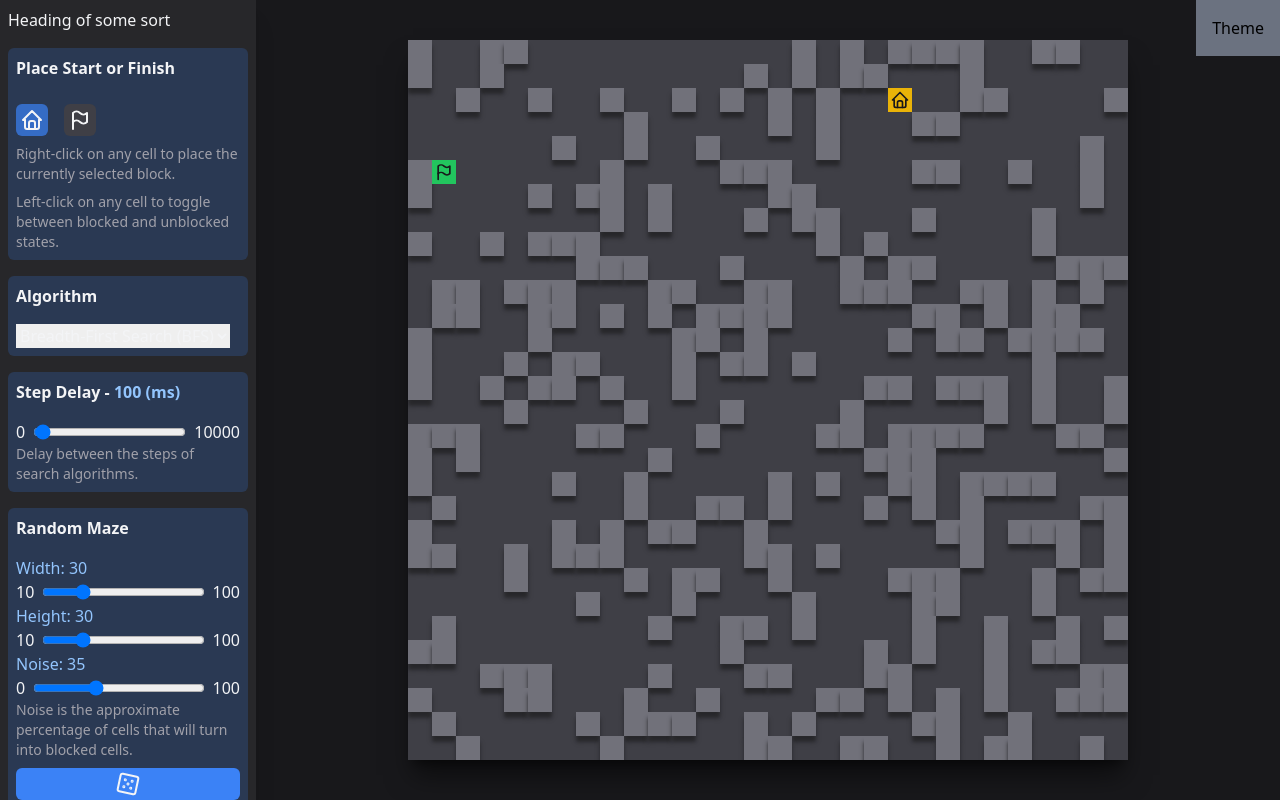
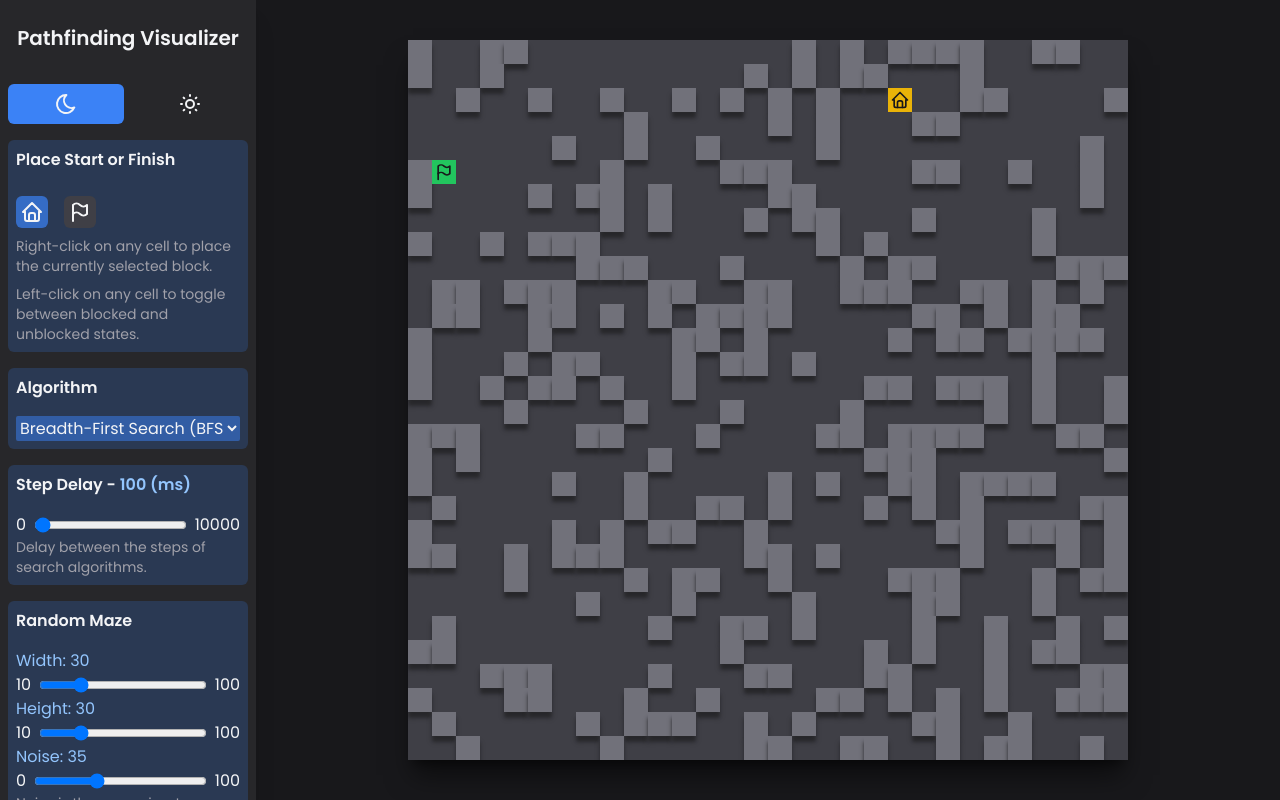
Before and after one commit to viconx98/path_finder_viz, a React (Vite) app: page / in a window 1280 px wide. Built offline with nearby package versions, Linux system fonts and the light colour scheme.

Commit message:
Fit and finish changes + Added Poppins Fonts + Added Debug view + Added Animation for found path + Disable controls when algorithm is running

```diff
--- a/src/App.tsx
+++ b/src/App.tsx
@@ -9,9 +9,7 @@ function App() {
 
   return (
     <div className={currentTheme === "dark" ? "dark" : "light"}>
-      <button className="fixed right-0 p-4 bg-gray-500" onClick={() => dispatch(setCurrentTheme(currentTheme === "dark" ? "light" : "dark"))}>Theme</button>
-
-      <main className="w-full min-h-screen bg-gray-200 dark:bg-zinc-900 text-zinc-900 dark:text-gray-100">
+      <main className="w-full min-h-screen font-poppins bg-gray-200 dark:bg-zinc-900 text-zinc-900 dark:text-gray-100">
         <VisualizerPage/>
       </main>
     </div>
--- /dev/null
+++ b/src/components/Cell/Cell.css
@@ -0,0 +1,17 @@
+.path {
+    animation: highlight-path 4s ease infinite;
+}
+
+@keyframes highlight-path {
+    0% {
+        /* transform: scale(1); */
+    }
+    50% {
+        /* transform: scale(0.8); */
+        background-color: #22c55e;
+        transform: scale(0.8);
+    }
+    100% {
+        /* transform: scale(1); */
+    }
+}
--- a/src/components/Sidebar.tsx
+++ b/src/components/Sidebar.tsx
@@ -1,15 +1,17 @@
 import { useAppDispatch, useAppSelector } from "../hooks/redux"
-import { TbHome, TbFlag, TbDice5 } from "react-icons/tb"
+import { TbHome, TbFlag, TbDice5, TbSun, TbMoon } from "react-icons/tb"
 import classNames from "classnames"
 import React, { useEffect, useRef } from "react"
-import { initializeMaze, performReset, runAlgorithmLoop, setControls, setIsInitializationComplete, setupAlgorithmLoop } from "../slices/visualizerSlice"
+import { initializeMaze, performReset, runAlgorithmLoop, setControls, setIsInitializationComplete, setShouldDisableControls, setupAlgorithmLoop } from "../slices/visualizerSlice"
 import Button from "./Button"
 import * as _ from "lodash"
+import { setCurrentTheme } from "../slices/uiSlice"
 
 // TODO: Major refactoring
 const Sidebar = () => {
     const dispatch = useAppDispatch()
     const { controls, algorithmStatus, shouldDisableControls } = useAppSelector(state => state.visualizer)
+    const { currentTheme } = useAppSelector(state => state.ui)
     const intervalRef = useRef<number | null>(null)
 
     useEffect(() => {
@@ -22,6 +24,7 @@ const Sidebar = () => {
 
     const handleRunClick = () => {
         if (algorithmStatus !== "stopped") return
+        if (shouldDisableControls) return
 
         dispatch(setupAlgorithmLoop())
 
@@ -31,14 +34,17 @@ const Sidebar = () => {
     }
 
     const handleAlgorithmChange = (event: React.ChangeEvent<HTMLSelectElement>) => {
+        if (shouldDisableControls) return
         dispatch(setControls({ ...controls, currentAlgorithm: (event.target.value as any) }))
     }
 
     const handleSpecialBlockChange = (selectedBlock: "startBlock" | "finishBlock") => {
+        if (shouldDisableControls) return
         dispatch(setControls({ ...controls, currentSpecialBlock: selectedBlock }))
     }
 
     const handleStepDelayChange = (event: React.ChangeEvent<HTMLInputElement>) => {
+        if (shouldDisableControls) return
         dispatch(setControls({
             ...controls,
             currentStepDelay: event.target.valueAsNumber
@@ -46,6 +52,7 @@ const Sidebar = () => {
     }
 
     const handleMazeWidthChange = (event: React.ChangeEvent<HTMLInputElement>) => {
+        if (shouldDisableControls) return
         dispatch(setControls({
             ...controls,
             currentMazeWidth: event.target.valueAsNumber
@@ -53,6 +60,7 @@ const Sidebar = () => {
     }
 
     const handleMazeHeightChange = (event: React.ChangeEvent<HTMLInputElement>) => {
+        if (shouldDisableControls) return
         dispatch(setControls({
             ...controls,
             currentMazeHeight: event.target.valueAsNumber
@@ -60,6 +68,7 @@ const Sidebar = () => {
     }
 
     const handleRandomNoiseChange = (event: React.ChangeEvent<HTMLInputElement>) => {
+        if (shouldDisableControls) return
         dispatch(setControls({
             ...controls,
             randomMazeNoise: event.target.valueAsNumber
@@ -67,6 +76,9 @@ const Sidebar = () => {
     }
 
     const handleRandomMazeClick = () => {
+        if (shouldDisableControls) return
+
+        dispatch(setShouldDisableControls(true))
         dispatch(setIsInitializationComplete(false))
         dispatch(initializeMaze())
     }
@@ -80,11 +92,36 @@ const Sidebar = () => {
         dispatch(performReset())
     }
 
+    const handleDebugViewChange = (event: React.ChangeEvent<HTMLInputElement>) => {
 
+        dispatch(setControls({
+            ...controls,
+            showDebugView: event.target.checked
+        }))
+    }
 
-    return <aside className="w-64 min-w-[256px] h-screen overflow-y-auto flex flex-col gap-4 p-2 bg-zinc-400 dark:bg-zinc-800 shadow-xl">
+    return <aside className="w-64 min-w-[256px] h-screen overflow-y-auto overflow-x-hidden flex flex-col gap-4 p-2 bg-zinc-300 dark:bg-zinc-800 shadow-xl">
         <div>
-            Heading of some sort
+            <p className="w-full py-4 text-xl font-semibold text-center">Pathfinding Visualizer</p>
+        </div>
+
+        <div className="flex gap-2">
+            <button className={classNames(
+                currentTheme === "dark" ? "bg-blue-500" : "",
+                "flex flex-1 justify-center p-2 rounded-md transition-all"
+            )}
+                onClick={_ => dispatch(setCurrentTheme("dark"))}
+            >
+                <TbMoon className="h-6 w-6" />
+            </button>
+            <button className={classNames(
+                currentTheme === "light" ? "bg-blue-500" : "",
+                "flex flex-1 justify-center p-2  rounded-md transition-all"
+            )}
+                onClick={_ => dispatch(setCurrentTheme("light"))}
+            >
+                <TbSun className="h-6 w-6" />
+            </button>
         </div>
 
         <div className="flex flex-col gap-2 rounded-md bg-blue-500/20 p-2">
@@ -93,7 +130,7 @@ const Sidebar = () => {
                 <label htmlFor="startBlock" id="startBlock" onClick={_ => handleSpecialBlockChange("startBlock")}>
                     <TbHome className={classNames(
                         "h-8 w-8 p-1 rounded-md",
-                        controls.currentSpecialBlock === "startBlock" ? "bg-blue-500/70" : "bg-zinc-700"
+                        controls.currentSpecialBlock === "startBlock" ? "bg-blue-500/70" : "bg-zinc-400 dark:bg-zinc-700"
                     )} />
                 </label>
                 <input
@@ -108,7 +145,7 @@ const Sidebar = () => {
                 <label htmlFor="endBlock" id="finishBlock" onClick={_ => handleSpecialBlockChange("finishBlock")}>
                     <TbFlag className={classNames(
                         "h-8 w-8 p-1 rounded-md",
-                        controls.currentSpecialBlock === "finishBlock" ? "bg-blue-500/70" : "bg-zinc-700"
+                        controls.currentSpecialBlock === "finishBlock" ? "bg-blue-500/70" : "bg-zinc-400 dark:bg-zinc-700"
                     )} />
                 </label>
                 <input
@@ -120,20 +157,25 @@ const Sidebar = () => {
                     readOnly
                 />
             </div>
-            <p className="text-zinc-400 text-sm">Right-click on any cell to place the currently selected block.</p>
-            <p className="text-zinc-400 text-sm">Left-click on any cell to toggle between blocked and unblocked states.</p>
+            <p className="text-zinc-800 dark:text-zinc-400 text-sm">Right-click on any cell to place the currently selected block.</p>
+            <p className="text-zinc-800 dark:text-zinc-400 text-sm">Left-click on any cell to toggle between blocked and unblocked states.</p>
         </div>
 
         <div className="rounded-md bg-blue-500/20 p-2">
             <p className="font-semibold mb-4">Algorithm</p>
-            <select name="algorithm" id="algorithm" defaultValue="bfs" onChange={handleAlgorithmChange}>
-                <option value="bfs">Breadth-First Search (BFS)</option>
-                <option value="dfs">Depth-First Search (DFS)</option>
+            <select
+                className="w-full rounded-sm bg-blue-500/50"
+                name="algorithm"
+                id="algorithm"
+                value={controls.currentAlgorithm}
+                onChange={handleAlgorithmChange}>
+                <option value="bfs" className="bg-blue-500">Breadth-First Search (BFS)</option>
+                <option value="dfs" className="bg-blue-500">Depth-First Search (DFS)</option>
             </select>
         </div>
 
         <div className="rounded-md bg-blue-500/20 p-2">
-            <p className="font-semibold mb-4">Step Delay - <span className="text-blue-300">{controls.currentStepDelay} (ms)</span></p>
+            <p className="font-semibold mb-4">Step Delay - <span className="text-blue-600 dark:text-blue-300">{controls.currentStepDelay} (ms)</span></p>
             <div className="flex flex-col items-center">
                 <div className="w-full flex gap-2">
                     <p>0</p>
@@ -149,13 +191,13 @@ const Sidebar = () => {
                     <p>10000</p>
                 </div>
             </div>
-            <p className="text-zinc-400 text-sm">Delay between the steps of search algorithms.</p>
+            <p className="text-zinc-800 dark:text-zinc-400 text-sm">Delay between the steps of search algorithms.</p>
         </div>
 
         <div className="rounded-md bg-blue-500/20 p-2">
             <p className="font-semibold mb-4">Random Maze</p>
             <div className="flex flex-col items-start">
-                <span className="text-blue-300">Width: {controls.currentMazeWidth} </span>
+                <span className="text-blue-600 dark:text-blue-300">Width: {controls.currentMazeWidth} </span>
                 <div className="w-full flex gap-2">
                     <p>10</p>
                     <input
@@ -172,7 +214,7 @@ const Sidebar = () => {
             </div>
 
             <div className="flex flex-col items-start">
-                <span className="text-blue-300">Height: {controls.currentMazeHeight} </span>
+                <span className="text-blue-600 dark:text-blue-300">Height: {controls.currentMazeHeight} </span>
                 <div className="w-full flex gap-2">
                     <p>10</p>
                     <input
@@ -189,7 +231,7 @@ const Sidebar = () => {
             </div>
 
             <div className="flex flex-col items-start">
-                <span className="text-blue-300">Noise: {controls.randomMazeNoise} </span>
+                <span className="text-blue-600 dark:text-blue-300">Noise: {controls.randomMazeNoise} </span>
                 <div className="w-full flex gap-2">
                     <p>0</p>
                     <input
@@ -206,13 +248,18 @@ const Sidebar = () => {
             </div>
 
 
-            <p className="text-zinc-400 text-sm">Noise is the approximate percentage of cells that will turn into blocked cells.</p>
+            <p className="text-zinc-800 dark:text-zinc-400 text-sm">Noise is the approximate percentage of cells that will turn into blocked cells.</p>
             <Button
                 fullWidth
                 onClick={handleRandomMazeClick}
             >
                 <TbDice5 className="rotate-12 w-6 h-6" />
             </Button>
+        </div>
+
+        <div className="rounded-md bg-blue-500/20 p-2">
+            <label htmlFor="debug" className="font-semibold mb-4 mr-4">Debug View</label>
+            <input type="checkbox" name="debug" id="debug" onChange={handleDebugViewChange} checked={controls.showDebugView}/>
         </div>
 
         <div className="mt-auto">
--- a/src/index.css
+++ b/src/index.css
@@ -1,6 +1,9 @@
+@import url('https://fonts.googleapis.com/css2?family=Poppins:ital,wght@0,100;0,200;0,300;0,400;0,500;0,600;0,700;0,800;0,900;1,100;1,200;1,300;1,400;1,500;1,600;1,700;1,800;1,900&display=swap');
+
 @tailwind base;
 @tailwind components;
 @tailwind utilities;
+
 
 @layer base {
     *::-webkit-scrollbar-track {
--- a/src/pages/VisualizerPage.tsx
+++ b/src/pages/VisualizerPage.tsx
@@ -1,5 +1,5 @@
 import { useEffect } from "react"
-import Cell from "../components/Cell"
+import Cell from "../components/Cell/Cell"
 import Loading from "../components/Loading/Loading"
 import Sidebar from "../components/Sidebar"
 import { useAppDispatch, useAppSelector } from "../hooks/redux"
@@ -9,15 +9,45 @@ import { createRowId } from "../utils"
 const VisualizerPage = () => {
     const dispatch = useAppDispatch()
     const { maze, visitedMaze, isInitializationComplete, algorithmStatus, validPath } = useAppSelector(state => state.visualizer)
+    const { controls, array, totalStepDuration, averageStepDuration, stepCount } = useAppSelector(state => state.visualizer)
 
     useEffect(() => {
         setTimeout(() => dispatch(initializeMaze()))
     }, [])
 
+    const checkIsPath = (path: [number, number][], cellRowIdx: number, cellColIdx: number) => {
+        if (!path.length) return [false, -1] as [boolean, number]
+
+        let pathIdx = -1
+        let isPath = false
+
+        for (let index = 0; index < path.length; index++) {
+            const coord = path[index];
+            if (coord[0] === cellRowIdx && coord[1] === cellColIdx) {
+                pathIdx = index
+                isPath = true
+                break
+            }
+        }
+
+        console.log([isPath, pathIdx])
+        return [isPath, pathIdx] as [boolean, number]
+    }
+
     return <div className="flex items-center">
         <Sidebar />
 
-        <section className="flex-1 flex flex-col justify-center items-center">
+        <section className="relative flex-1 h-screen flex flex-col justify-center items-center">
+                {
+                    controls.showDebugView && <div className="absolute top-0 left-0 w-52 h-52 p-2 m-2 rounded-md bg-blue-500/50">
+                        <p>Debug View</p>
+                        <p>Array Length: {array.length}</p>
+                        <p>Step Count: {stepCount}</p>
+                        <p>Total Step Duration: {totalStepDuration}</p>
+                        <p>Avg. Step Duration: {averageStepDuration}</p>
+                    </div>
+                }
+
                 {
                     !isInitializationComplete && <Loading text="Building maze" />
                 }
@@ -36,7 +66,7 @@ const VisualizerPage = () => {
                                             cellRowIdx={rowIdx}
                                             cellColIdx={colIdx}
                                             isVisited={visitedMaze[rowIdx][colIdx]}
-                                            isPath={validPath.some(coord => coord[0] === rowIdx && coord[1] === colIdx)}
+                                            path={checkIsPath(validPath, rowIdx, colIdx)}
                                         />)
                                     }
                                 </div>)
@@ -58,7 +88,7 @@ export default VisualizerPage
 
 // TODO: Lock down the user interactions while BFS/DFS is running
 // TODO: Diagonal movements
-// TODO: Random maze that actually looks like maze instead of randomly scattered blocks
+// TODO: Continuous cell toggle
 
 // TODO: Optimize visited array
 // TODO: Optimize isPath search
@@ -67,6 +97,7 @@ export default VisualizerPage
 // - If found, mark the finish right inside the offset loop instead of marking it after pop to stop the DFS from running redundantly
 // - Check for duplicate pushes
 
+// TODO: Random maze that actually looks like maze instead of randomly scattered blocks
 // TODO: Experiment with async thunks instead of setInterval
 // TODO: Controls or page to change the height and width of the maze
 // TODO: Fancy styles
--- a/tailwind.config.cjs
+++ b/tailwind.config.cjs
@@ -6,7 +6,11 @@ module.exports = {
     "./src/**/*.{js,ts,jsx,tsx}",
   ],
   theme: {
-    extend: {},
+    extend: {
+      fontFamily: {
+        poppins: ["Poppins"]
+      },
+    },
   },
   plugins: [],
 }
```
Also changed, not shown: src/components/Cell/Cell.tsx (renamed from src/components/Cell.tsx, +12 -6 lines), src/slices/visualizerSlice.ts (+47 -5 lines).
